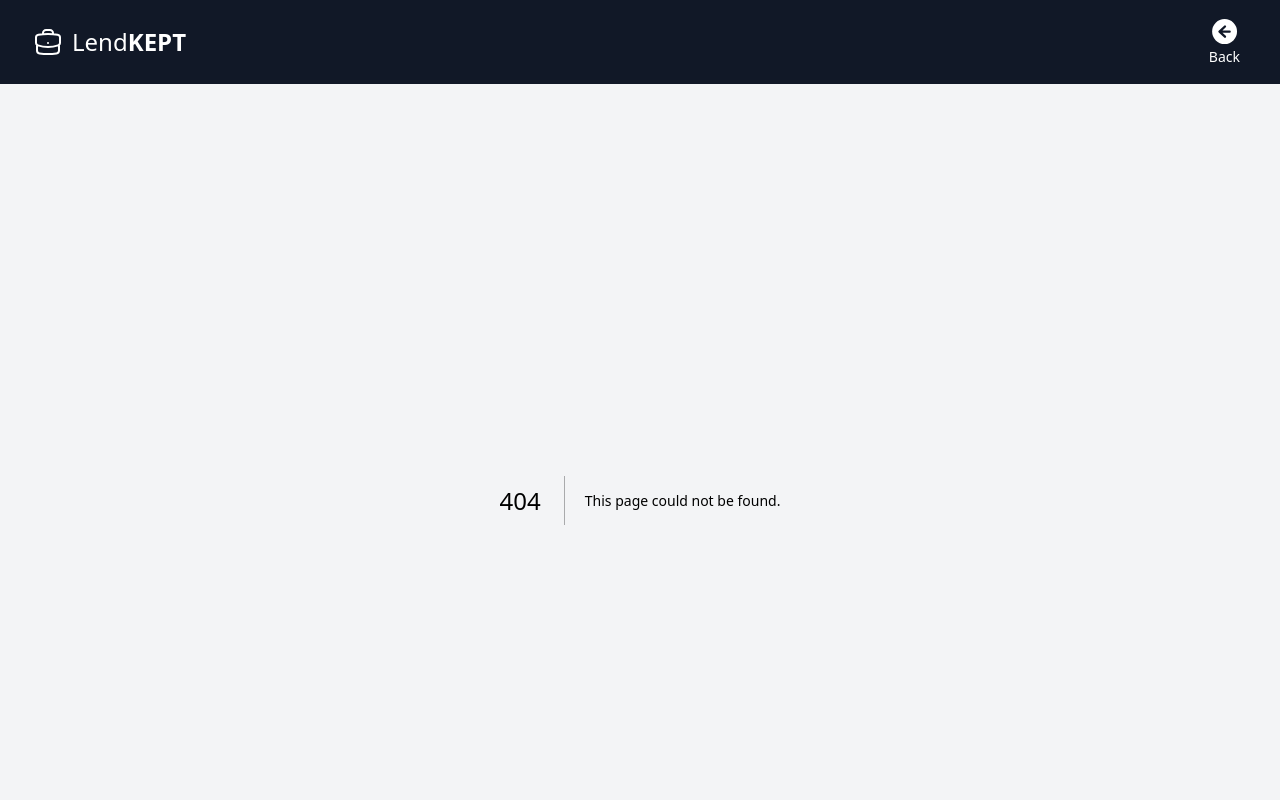
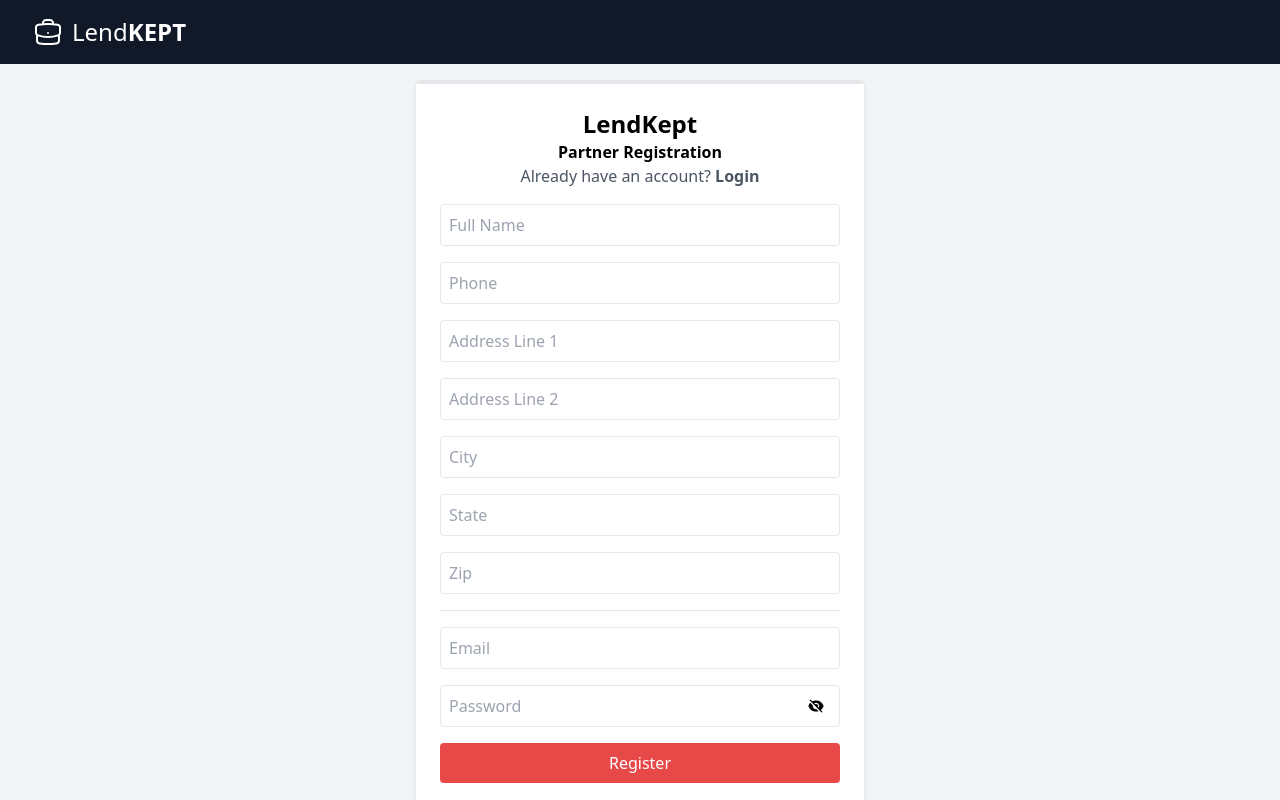
Before and after one commit to 7thround/lendkept, a Next.js app: page /register in a window 1280 px wide. Before the commit this address had no page. Shown: the top 800 px of the page. Built offline with nearby package versions, Linux system fonts and the light colour scheme.

Commit message:
add register page

```diff
--- a/pages/_app.tsx
+++ b/pages/_app.tsx
@@ -3,7 +3,7 @@ import "../src/styles/globals.css";
 
 function App({ Component, pageProps, router }) {
   const showBackButton =
-    router.route.includes("/register") ||
+    router.route.includes("h1mb/register") ||
     router.route.includes("/new-loan") ||
     (router.route.includes("loans") && !router.route.includes("read_only"));
   return (
--- /dev/null
+++ b/pages/register.tsx
@@ -0,0 +1,191 @@
+import { useState } from "react";
+import axios from "axios";
+import { useRouter } from "next/router";
+import { EyeIcon, EyeSlashIcon } from "@heroicons/react/20/solid";
+import InputMask from "react-input-mask";
+
+export const getServerSideProps = async (context) => {
+  try {
+
+    return {
+      props: {},
+    };
+  } catch (error) {
+    console.error("Error verifying the user:", error);
+
+    return {
+      redirect: {
+        destination: "/login",
+        permanent: false,
+      },
+    };
+  }
+};
+
+function RegisterPage() {
+  const [email, setEmail] = useState("");
+  const [password, setPassword] = useState("");
+  const [name, setName] = useState("");
+  const [phone, setPhone] = useState("");
+  const [addressLine1, setAddressLine1] = useState("");
+  const [addressLine2, setAddressLine2] = useState("");
+  const [city, setCity] = useState("");
+  const [state, setState] = useState("");
+  const [zip, setZip] = useState("");
+  const [showPassword, setShowPassword] = useState(false);
+  const router = useRouter();
+
+  const handleSubmit = async (e) => {
+    e.preventDefault();
+    const data = {
+      email,
+      password,
+      role: "PARTNER",
+      name,
+      phone,
+      addressLine1,
+      addressLine2,
+      city,
+      state,
+      zip,
+    };
+
+    try {
+      const res = await axios.post("/api/partners", data);
+      if (res.status === 201) {
+        alert("Registration successful. Please login.");
+        router.push("/");
+      } else {
+        alert("An error occurred. Please try again.");
+      }
+    } catch (error) {
+      console.error("Registration error:", error);
+      alert("An error occurred. Please try again.");
+    }
+  };
+
+  return (
+    <form
+      onSubmit={handleSubmit}
+      className="p-6 max-w-md mx-auto space-y-4 bg-white shadow-md rounded border-t-4"
+      // style={{ borderColor: company.primaryColor }}
+    >
+      <div>
+        <h2 className="text-2xl text-center font-bold">LendKept</h2>
+        <h3 className="text-center font-semibold text-black">
+          Partner Registration
+        </h3>
+        <p className="text-center text-gray-600">
+          Already have an account?{" "}
+          <a
+            href={`/login`}
+            // style={{ color: company.primaryColor }}
+            className="font-bold"
+          >
+            Login
+          </a>
+        </p>
+      </div>
+      <input
+        type="text"
+        value={name}
+        onChange={(e) => setName(e.target.value)}
+        placeholder="Full Name"
+        required
+        className="w-full p-2 border rounded"
+      />
+      <InputMask
+        type="text"
+        value={phone}
+        onChange={(e) => setPhone(e.target.value)}
+        placeholder="Phone"
+        required
+        className="w-full p-2 border rounded"
+        mask="(999) 999-9999"
+      />
+      <input
+        type="text"
+        value={addressLine1}
+        onChange={(e) => setAddressLine1(e.target.value)}
+        placeholder="Address Line 1"
+        required
+        className="w-full p-2 border rounded"
+      />
+      <input
+        type="text"
+        value={addressLine2}
+        onChange={(e) => setAddressLine2(e.target.value)}
+        placeholder="Address Line 2"
+        className="w-full p-2 border rounded"
+      />
+      <input
+        type="text"
+        value={city}
+        onChange={(e) => setCity(e.target.value)}
+        placeholder="City"
+        required
+        className="w-full p-2 border rounded"
+      />
+      <input
+        type="text"
+        value={state}
+        onChange={(e) => setState(e.target.value)}
+        placeholder="State"
+        required
+        className="w-full p-2 border rounded"
+      />
+      <input
+        type="text"
+        value={zip}
+        onChange={(e) => setZip(e.target.value)}
+        placeholder="Zip"
+        required
+        className="w-full p-2 border rounded"
+      />
+      <div className="border-b my-4"></div>
+      <input
+        autoComplete="new-email"
+        type="email"
+        value={email}
+        onChange={(e) => setEmail(e.target.value)}
+        placeholder="Email"
+        required
+        className="w-full p-2 border rounded"
+      />
+      <div className="flex gap-2 items-center">
+        <input
+          autoComplete="new-password"
+          type={showPassword ? "text" : "password"}
+          value={password}
+          onChange={(e) => setPassword(e.target.value)}
+          placeholder="Password"
+          required
+          className="w-full p-2 border rounded"
+        />
+        <button
+          className="-ml-10"
+          type="button"
+          onClick={() => setShowPassword(!showPassword)}
+        >
+          {showPassword ? (
+            <EyeIcon className="h-4" />
+          ) : (
+            <EyeSlashIcon className="h-4" />
+          )}
+        </button>
+      </div>
+      <button
+        type="submit"
+        // style={{ backgroundColor: company.primaryColor }}
+        className="w-full p-2 bg-[#e74949] text-white rounded"
+      >
+        Register
+      </button>
+      <p className="text-center text-gray-600">
+        By registering, you agree to receive SMS and Email notifications from LendKept.
+      </p>
+    </form>
+  );
+}
+
+export default RegisterPage;
```
